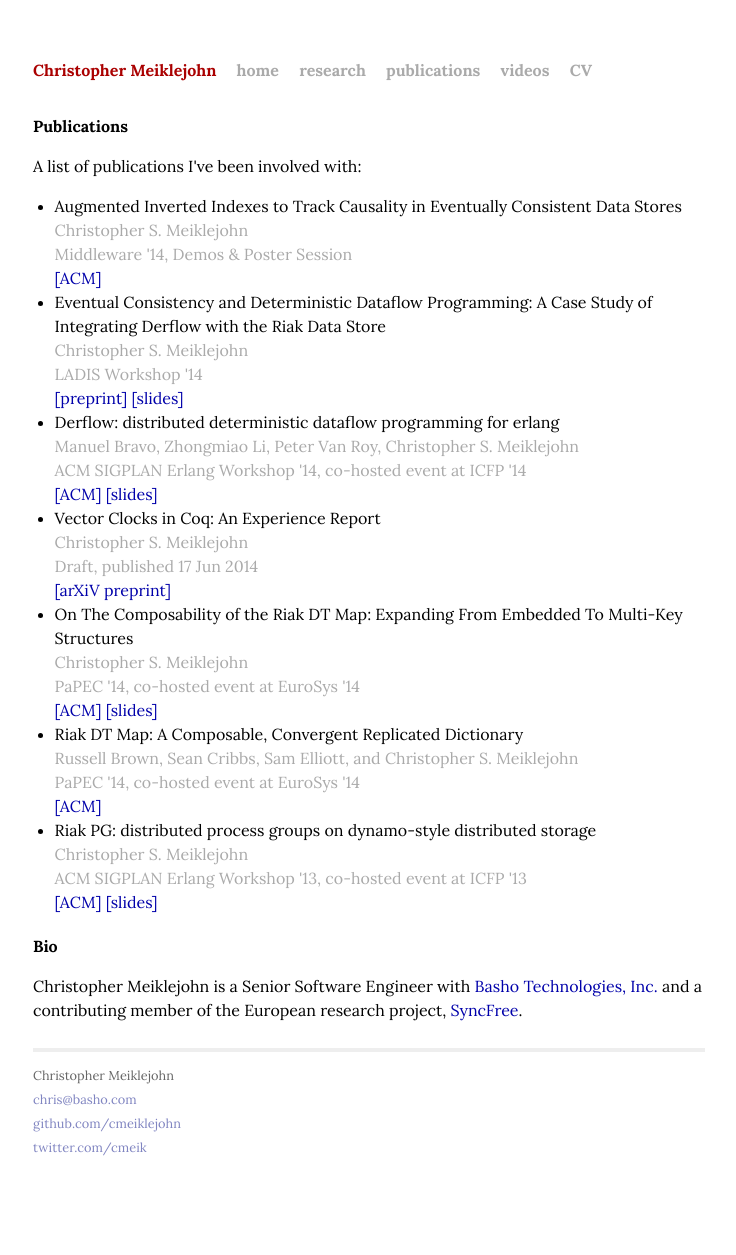
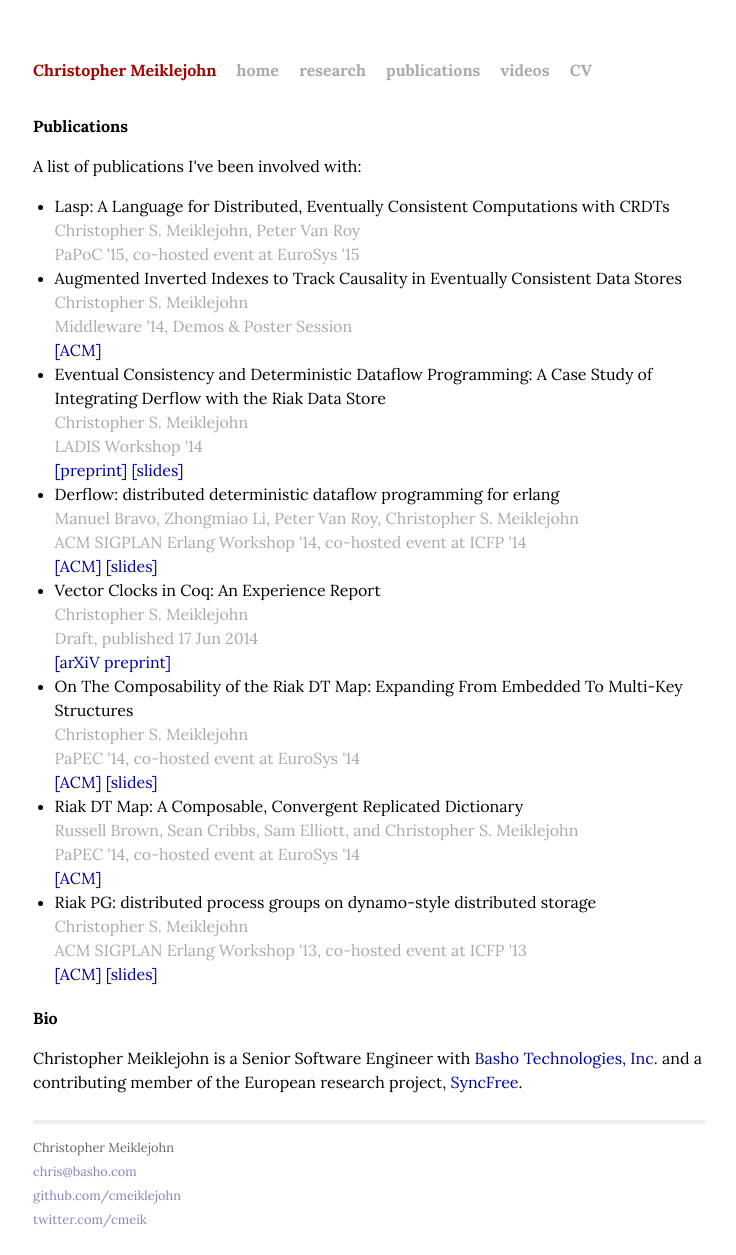
Before and after one commit to cmeiklejohn/cmeiklejohn.github.io, a Jekyll site: the page built from publications.html, in a window 1280 px wide. Shown: the whole page, without its empty margins (271-1007 px from the left). Built offline with Jekyll 4.4.1, drawn with Linux system fonts in a browser that asks for light colours; before the commit the page ends 1183 px from its top, so only the background shows below that.

Commit message:
Add PaPoC.

```diff
--- a/publications.html
+++ b/publications.html
@@ -7,6 +7,11 @@ title: Publications
   <h1>Publications</h1>
   <p>A list of publications I've been involved with:</p>
   <ul>
+    <li>
+      Lasp: A Language for Distributed, Eventually Consistent Computations with CRDTs
+      <span class="author">Christopher S. Meiklejohn, Peter Van Roy</span>
+      <span class="date">PaPoC '15, co-hosted event at EuroSys '15</span>
+    </li>
     <li>
       Augmented Inverted Indexes to Track Causality in Eventually Consistent Data Stores
       <span class="author">Christopher S. Meiklejohn</span>
```
